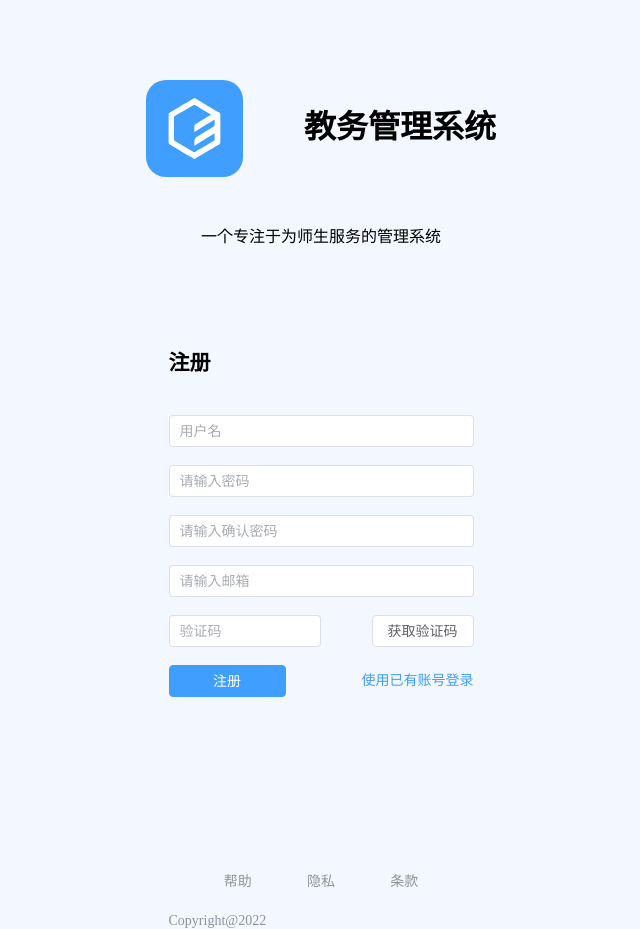
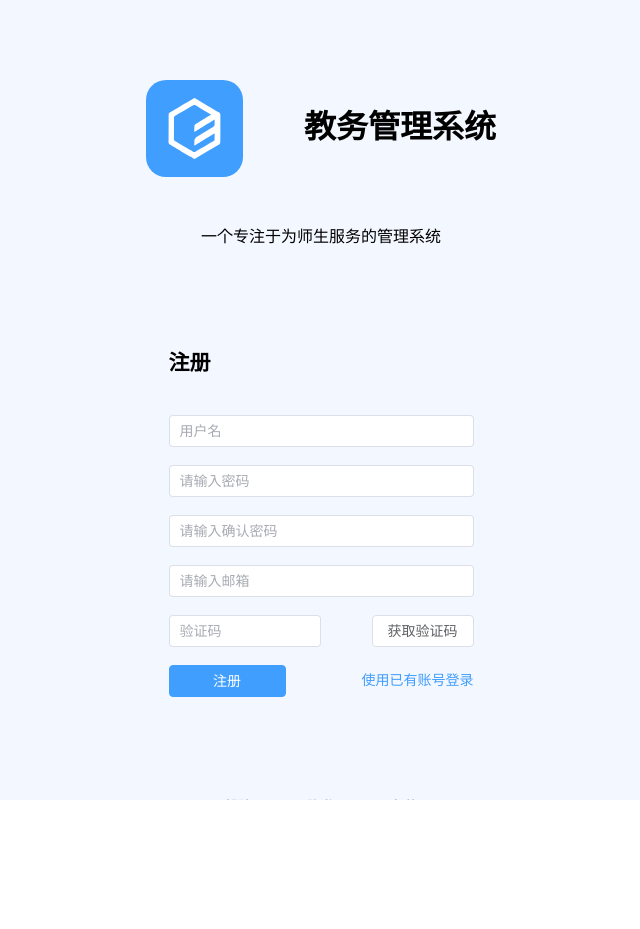
Before and after one commit to wljgithub/education-system-web, a Vue app: page /register in a window 1280 px wide. Shown: the whole page, without its empty margins (319-959 px from the left). After the commit the page ends 800 px from the top, so only its background shows below. Built offline with nearby package versions, Linux system fonts and the light colour scheme; no server answers.

Commit message:
refactor: 注册页的header和footer从组件中复用

```diff
--- a/src/views/RegisterView.vue
+++ b/src/views/RegisterView.vue
@@ -1,13 +1,7 @@
 <template>
   <div class="body">
     <div class="header">
-      <div class="title">
-        <img src="../assets/login-logo.svg" alt="logo" />
-        <h1>教务管理系统</h1>
-      </div>
-      <div class="desc">
-        <p>一个专注于为师生服务的管理系统</p>
-      </div>
+      <SystemIntro></SystemIntro>
     </div>
     <div class="main">
       <el-form :model="formData" :rules="rules" ref="formRef">
@@ -68,14 +62,7 @@
       </el-form>
     </div>
     <div class="footer">
-      <div class="links">
-        <el-link type="info">帮助</el-link>
-        <el-link type="info">隐私</el-link>
-        <el-link type="info">条款</el-link>
-      </div>
-      <div class="copyright">
-        <el-link type="info">Copyright@2022</el-link>
-      </div>
+      <SystemFooter></SystemFooter>
     </div>
   </div>
 </template>
@@ -85,6 +72,8 @@ import { reactive, ref } from "vue";
 import * as registerApi from "@/api/register.js";
 import { ElMessage } from "element-plus";
 import { useRouter } from "vue-router";
+import SystemIntro from "@/components/SystemIntro.vue";
+import SystemFooter from "@/components/SystemFooter.vue";
 
 export default {
   setup() {
@@ -98,7 +87,6 @@ export default {
       emailCode: "",
     });
     let codeBtn = ref("获取验证码");
-
     const rules = {
       accountName: {
         required: true,
@@ -135,7 +123,6 @@ export default {
         pattern: /^[0-9]{6,}$/,
       },
     };
-
     const lockBtn = ref(false);
     const getEmailCode = () => {
       // 倒计时
@@ -144,10 +131,8 @@ export default {
         registerApi.getEmailCode({
           email: formData.email,
         });
-
         lockBtn.value = !lockBtn.value;
         let seconds = 60;
-
         const countDown = setInterval(() => {
           if (seconds > 0) {
             codeBtn.value = seconds;
@@ -160,7 +145,6 @@ export default {
         }, 1000);
       }
     };
-
     const register = () => {
       // 将表单数据提交到后台，如果成功则跳转到登录页，失败则提示
       // 检测所有表单必填项
@@ -190,36 +174,21 @@ export default {
       register,
     };
   },
+  components: { SystemIntro, SystemFooter },
 };
 </script>
 
-<style lang="scss">
+<style lang="scss" scoped>
 .body {
-  background: inherit;
+  height: 100vh;
+  overflow: auto;
   background: rgba(224, 234, 255, 0.4);
   box-shadow: 0px 3px 8px 0px rgba(0, 0, 0, 0.16);
   display: flex;
   flex-direction: column;
   align-items: center;
 }
-.header {
-  margin-top: 80px;
-  width: 350px;
-  height: 170px;
-  display: flex;
-  flex-direction: column;
-  justify-content: space-between;
-  align-items: center;
-  .title {
-    width: 100%;
-    height: 115px;
-    display: flex;
-    justify-content: space-between;
-  }
-  .desc {
-    margin-top: 30px;
-  }
-}
+
 .main {
   margin-top: 80px;
   width: 305px;
@@ -254,19 +223,4 @@ export default {
     }
   }
 }
-.footer {
-  margin-top: 80px;
-  width: 305px;
-  display: flex;
-  flex-direction: column;
-  justify-content: space-between;
-  .links {
-    display: flex;
-    width: 100%;
-    justify-content: space-evenly;
-  }
-  .copyright {
-    margin-top: 21px;
-  }
-}
 </style>
```
